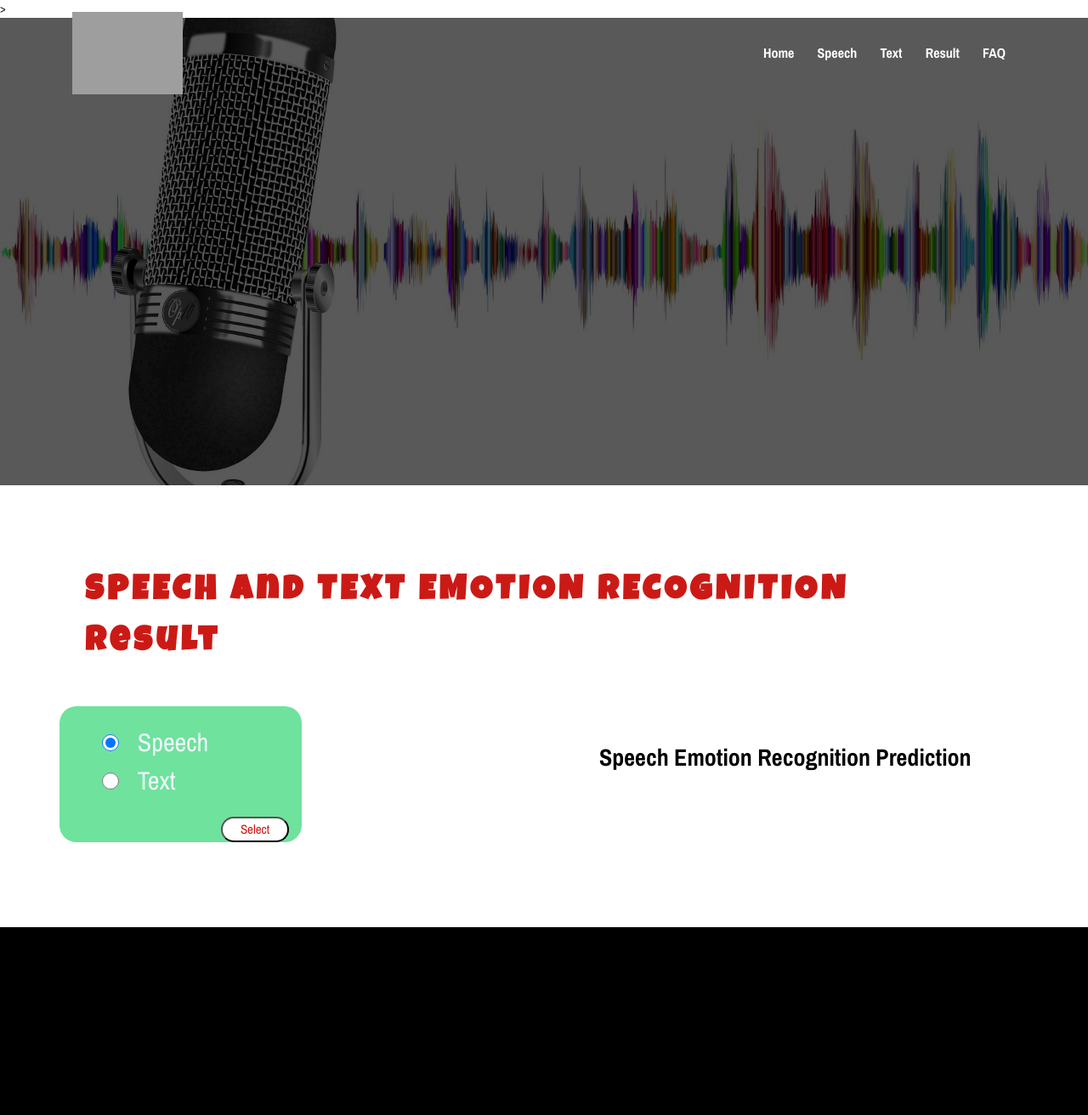
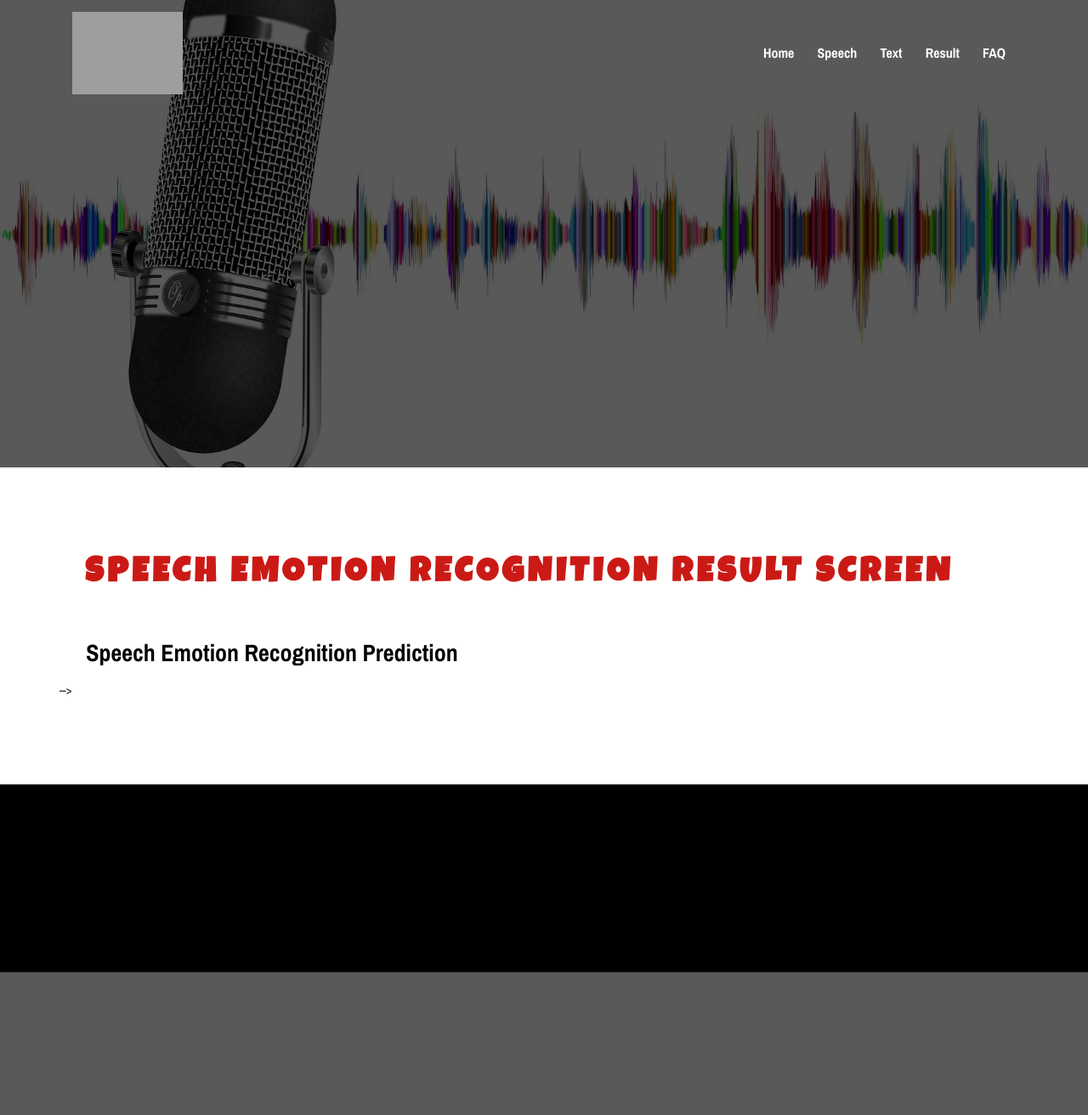
Before and after one commit to CankayaUniversity/ceng-407-408-2022-2023-Speech-Emotion-Recognition, a Flask app: template audio detection/templates/predictionText.html in a window 1280 px wide. Shown: the whole page at 85% size. After the commit the page ends 1144 px from the top, so only its background shows below. Run offline with Flask 3, Linux system fonts and the light colour scheme; the template is opened without the code that fills it, so the values that code supplies are empty; parts of the project's set-up code (start-up, migrations or seed data) failed here and were passed over; some libraries are stand-ins or nearby versions; grey boxes are pictures that could not be loaded.

Commit message:
Widht change and accuracy value changed

```diff
--- a/audio detection/templates/predictionText.html
+++ b/audio detection/templates/predictionText.html
@@ -1,5 +1,4 @@
-<!--Text Result Page-->>
-
+<!--RESULT PAGE-->
 <!DOCTYPE html>
 <html lang="en">
 <style>
@@ -18,6 +17,8 @@
     <!-- Stylesheet -->
     <link rel="stylesheet" href="../static/style.css">
 </head>
+
+
 <body>
     <!-- Preloader -->
     <div class="preloader d-flex align-items-center justify-content-center">
@@ -35,17 +36,17 @@
             <div class="classy-nav-container breakpoint-off">
                 <div class="container">
                     <!-- Menu -->
-                    <!--<nav class="classy-navbar justify-content-between" id="oneMusicNav">-->
+                    <nav class="classy-navbar justify-content-between" id="oneMusicNav">
                         <!-- Nav brand -->
-                    <!--<nav class="classy-navbar justify-content-between" id="oneMusicNav">
-                    <a href="http://127.0.0.1:5000/first" class="nav-brand">
-                        <img src="../static/img/core-img/LOGO-SPEECH.png" alt="">
+                        <!--<a href="index.html" class="nav-brand">
+                            <img src="../static/img/core-img/logo.png" alt="">
                         </a>-->
-
-                    <nav class="classy-navbar justify-content-between" id="oneMusicNav">
+                        <!-- Nav brand -->   <!--Yeni-->
                         <a href="http://127.0.0.1:5000/first" class="nav-brand">
                             <img src="../static/img/core-img/LOGO-SPEECH.png" alt="">
                         </a>
+
+
                         <!-- Navbar Toggler -->
                         <div class="classy-navbar-toggler">
                             <span class="navbarToggler">
@@ -66,6 +67,12 @@
                             <!-- Nav Start -->
                             <div class="classynav">
                                 <ul>
+                                    <!--<li>
+                                        <a href="{{url_for('first')}}">Home</a>
+                                    </li>-->
+                                    <!--<li>
+                                        <a href="{{url_for('login')}}">Login</a>
+                                    </li>-->
                                     <li>
                                         <a href="{{url_for('first')}}">Home</a>
                                     </li>
@@ -84,6 +91,9 @@
                                         <a href="{{url_for('login')}}">FAQ</a>
                                     </li>
 
+                                    <!--<li>
+                                        <a href="{{url_for('performance')}}">Performance_Analysis</a>
+                                    </li>-->
                                 </ul>
                                 <!-- Login/Register & Cart Button -->
                             </div>
@@ -103,11 +113,11 @@
         <div class="container">
             <div class="col-lg-12 col-12 mx-auto mb-5">
                 <h2 style="color: #CB1A15; font-size: 40px; font-family: 'Luckiest Guy'; letter-spacing: 5px;">
-                    SPEECH and TEXT EMOTION RECOGNITION
-                    <h1 style="color: #CB1A15; margin-right: 20px; font-family: 'Luckiest Guy'; letter-spacing: 5px;">Result</h1>
+                    SPEECH EMOTION RECOGNITION RESULT SCREEN
+                    <!--<h1 style="color: #CB1A15; margin-right: 20px; font-family: 'Luckiest Guy'; letter-spacing: 5px;">Result</h1>-->
                 </h2>
             </div>
-            <form action="#" method="post" role="form">
+            <!--<form action="#" method="post" role="form">
             <div class="row">
                 <div class="col-sm-3" style="background-color: #6FE29D;border-radius: 20px; height: 160px;">
                     <form>
@@ -130,15 +140,19 @@
                         font-size: 15px;
                         width: 80px;
                         height: 30px;
-                                float: right;">
-                                Select
-                            </button>
+                        float: right;"
+                        >Select</button>
                     </form>
                 </div>
                 <center>
                     </br>
-                        </br>
-                        <div style="margin-left:350px">
+                    </br>-->
+
+            <div class='some-page-wrapper'>
+                <div class='row'>
+                    <div style="width:500px" class='column'>
+                        <div class='blue-column'>
+                            <div style="margin-right: 300px; width: 500px;">
                                 <center>
                                     <h3 class="title-a">
                                         Speech Emotion Recognition Prediction
@@ -147,28 +161,47 @@
                                 <div class="content">
                                     <div class="col-lg-20">
                                         {% if prediction %}
-                                    <div class="col-md-70 col-lg-50" style="margin-left:70px">
+                                        <div class="col-md-70 col-lg-50" style="margin-right: 50px">
                                             <audio controls>
                                                 <source src="{{audio_path}}" type="audio/wav">
                                             </audio>
                                         </div>
-                                    </br>
-                                    </br>
-                                    <div style="border-radius: 20px; background-color: #CB1A15; color: aliceblue;">
-                                        RESULT TABLE    :
-                                        <h3>
-                                            <b style="color: aliceblue;">Prediction of Text = {{prediction}} : {{predictionRate}}</b>
-                                        </h3>
+                                        <br>
+                                        <br>
+                                        <div id="prediction" style="align-items: center height: 50px; display: flex; justify-content: center; font-size: 25px; text-transform: uppercase; border-radius: 20px; background-color: #CB1A15; color: aliceblue; ">
+                                            {{prediction}}
                                         </div>
-                                    <div style="border-radius: 20px; background-color: #E5E869;">
+                                        <div id="prediction1Rate" style="align-items: center height: 50px; display: flex; justify-content: center; font-size: 25px; text-transform: uppercase; border-radius: 20px; background-color: #CB1A15; color: aliceblue; ">
+                                            {{prediction1Rate}}
+                                        </div>
+                                        <!--<div style="border-radius: 20px; background-color: #E5E869;">
                                             RESULT
                                             <h3>
-                                            <b style=" color: aliceblue;">{{prediction}}</b>
+                                                <b style="color: aliceblue;">{{prediction}}</b>
                                                 <br>
                                                 <br>
                                                 <p>{% endif %}</p>
                                             </h3>
+                                        </div>-->
                                     </div>
+                                </div>
+                            </div>
+                        </div>
+                    </div>
+                    <div style="width:200px" class='column'>
+                        <div class='green-column'>
+                            <div id="piechart"></div>
+
+                        </div>
+                    </div>
+                </div>
+            </div>
+
+
+            <div style="display: flex; justify-content: center;">
+
+            </div>
+
         </div>
 </body>
                                 </div>
@@ -200,5 +233,65 @@
 <script src="../static/js/plugins/plugins.js"></script>
 <!-- Active js -->
 <script src="../static/js/active.js"></script>
+<script type="text/javascript" src="https://www.gstatic.com/charts/loader.js"></script>
+
+<script type="text/javascript">
+    // Load google charts
+    google.charts.load('current', { 'packages': ['corechart'] });
+    google.charts.setOnLoadCallback(drawChart);
+
+
+
+    // Draw the chart and set the chart values
+    function drawChart() {
+        var prediction = document.getElementById("prediction").innerText;
+        var prediction1Rate = document.getElementById("prediction1Rate").innerText;
+        debugger;
+
+        var myArray = ['Happy', 'Neutral', 'Sad', 'Angry', 'Fear']
+        var result = [['Emotion', 'Average']];
+        //<sil>
+        var newarray = [];
+        newarray.push(prediction);
+        newarray.push(+prediction1Rate);
+        result.push(newarray)
+        //<!-sil->
+        debugger
+        //for (var i = 0; i < myArray.length; i++) {
+        //    var newarray = [];
+        //    if (myArray[i].toLocaleLowerCase() == prediction.toLocaleLowerCase()) {
+        //        newarray.push(prediction);
+        //        newarray.push(68);
+        //        result.push(newarray)
+        //    } else {
+        //        newarray.push(myArray[i]);
+        //        newarray.push(i*2+4);
+        //        result.push(newarray)
+        //    }
+
+        //}
+        var data = google.visualization.arrayToDataTable(
+            result
+        );
+
+        //var data = google.visualization.arrayToDataTable([
+        //    ['Task', 'Hours per Day'],
+        //    ['Happy', 1],
+        //    ['Neutral', 2],
+        //    ['Sad', 3],
+        //    [{}, 4],
+        //    ['Fear', 5]
+        //]);
+
+        // Optional; add a title and set the width and height of the chart
+        var options = { 'title': 'My Average Day', 'width': 550, 'height': 400 };
+
+        // Display the chart inside the <div> element with id="piechart"
+        var chart = new google.visualization.PieChart(document.getElementById('piechart'));
+        chart.draw(data, options);
+    }
+</script>
+
+
 </body>
 </html>
```
Lines whose indentation alone changed are shown as unchanged.
